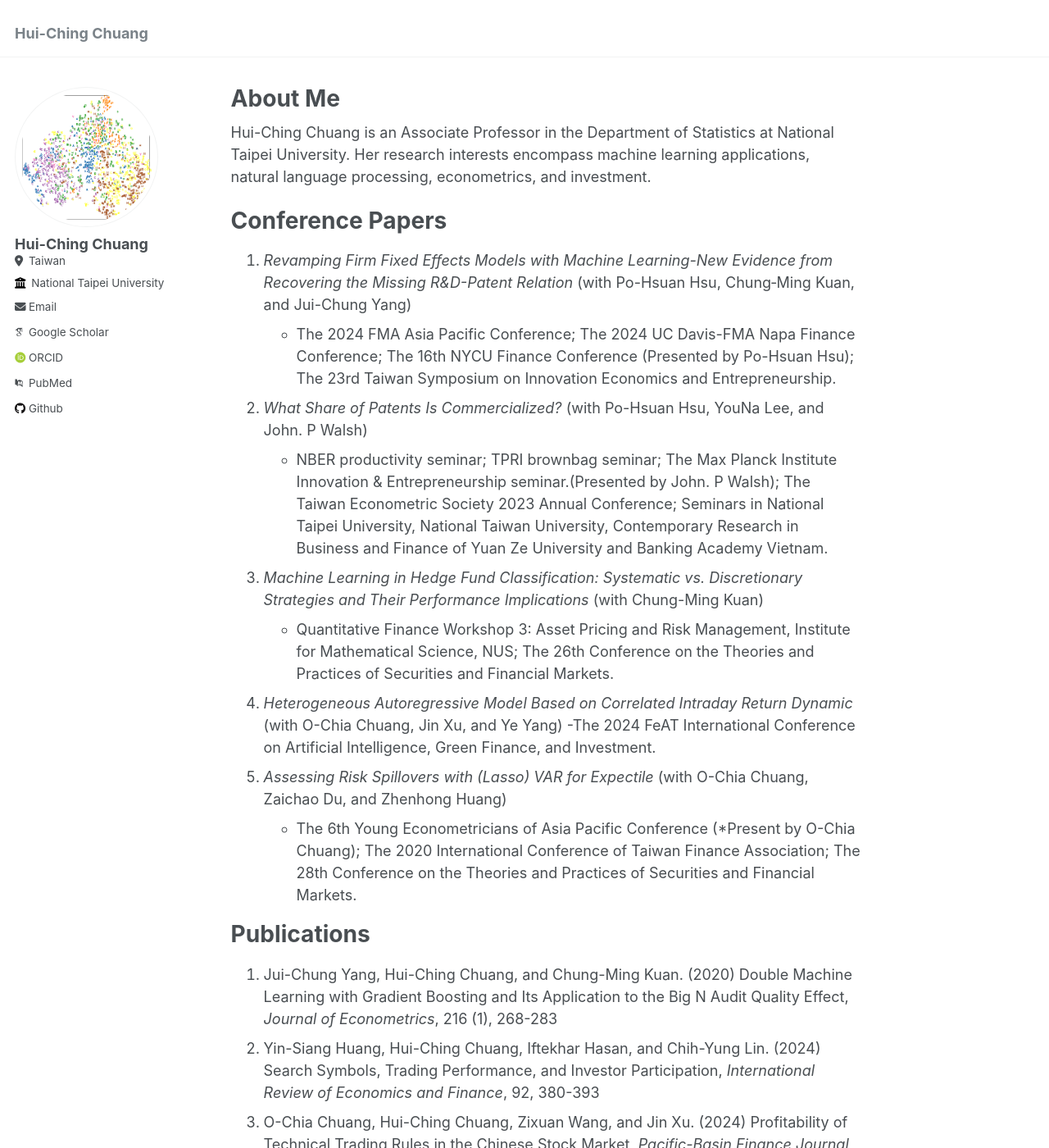
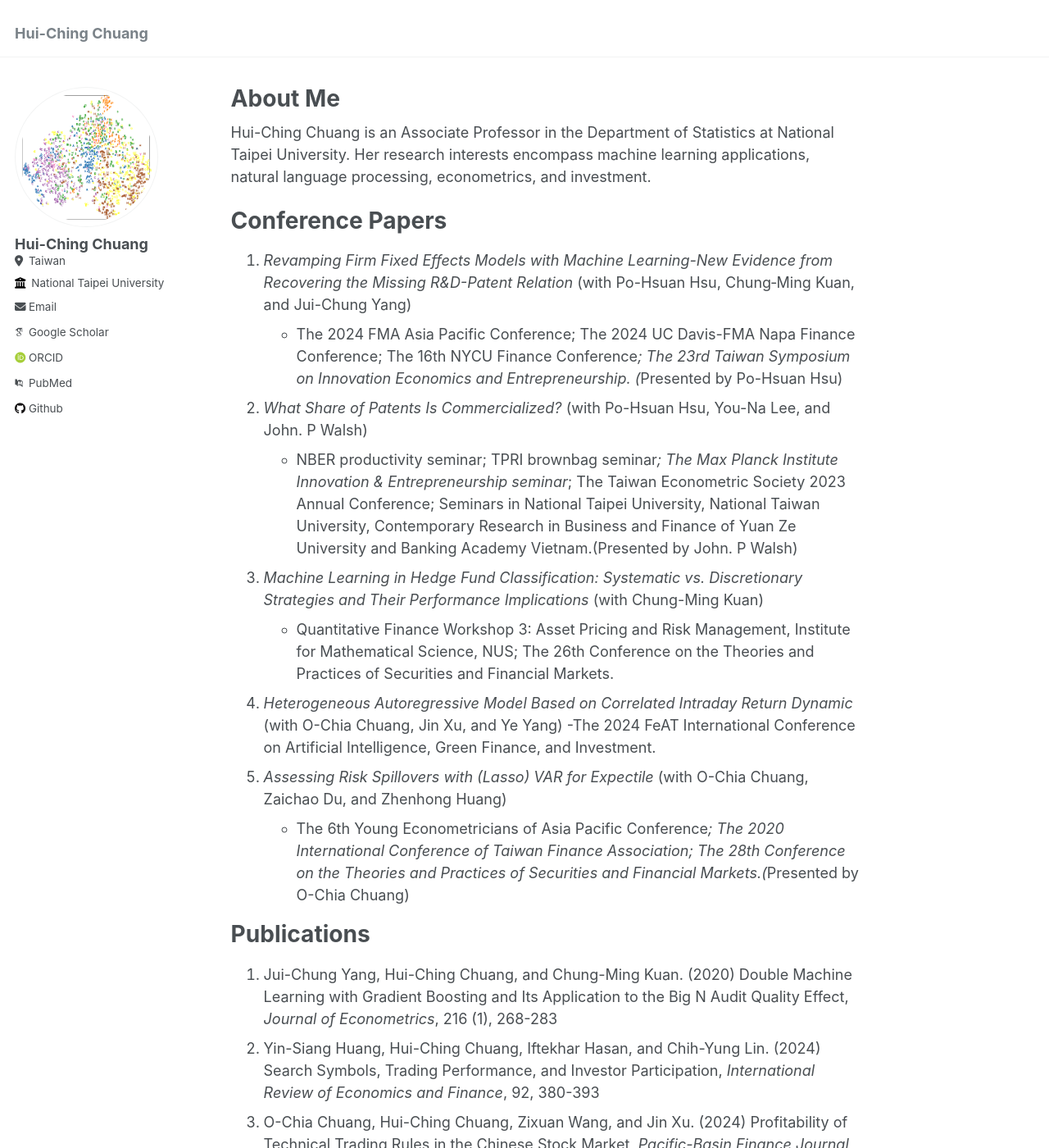
Before and after one commit to hcchuang/hcchuang.github.io, a Jekyll site: the page built from _pages/about.md, in a window 1280 px wide and 1400 px high. Shown: the whole window at 82% size. Built offline with Jekyll 4.4.1, drawn with Linux system fonts in a browser that asks for light colours; some web fonts are replaced.

Commit message:
Update about.md

```diff
--- a/_pages/about.md
+++ b/_pages/about.md
@@ -14,15 +14,15 @@ Hui-Ching Chuang is an Associate Professor in the Department of Statistics at Na
 Conference Papers
 ======
 1.  _Revamping Firm Fixed Effects Models with Machine Learning-New Evidence from Recovering the Missing R&D-Patent Relation_ (with Po-Hsuan Hsu, Chung‐Ming Kuan, and Jui-Chung Yang)
-   - The 2024 FMA Asia Pacific Conference; The 2024 UC Davis-FMA Napa Finance Conference; The 16th NYCU Finance Conference (Presented by Po-Hsuan Hsu); The 23rd Taiwan Symposium on Innovation Economics and Entrepreneurship.
-1.  _What Share of Patents Is Commercialized?_ (with Po-Hsuan Hsu, YouNa Lee, and John. P Walsh)
-   - NBER productivity seminar; TPRI brownbag seminar; The Max Planck Institute Innovation & Entrepreneurship seminar.(Presented by John. P Walsh); The Taiwan Econometric Society 2023 Annual Conference; Seminars in National Taipei University, National Taiwan University, Contemporary Research in Business and Finance of Yuan Ze University and Banking Academy Vietnam.
+   - The 2024 FMA Asia Pacific Conference; The 2024 UC Davis-FMA Napa Finance Conference; The 16th NYCU Finance Conference*; The 23rd Taiwan Symposium on Innovation Economics and Entrepreneurship. (*Presented by Po-Hsuan Hsu)
+1.  _What Share of Patents Is Commercialized?_ (with Po-Hsuan Hsu, You-Na Lee, and John. P Walsh)
+   - NBER productivity seminar; TPRI brownbag seminar*; The Max Planck Institute Innovation & Entrepreneurship seminar*; The Taiwan Econometric Society 2023 Annual Conference; Seminars in National Taipei University, National Taiwan University, Contemporary Research in Business and Finance of Yuan Ze University and Banking Academy Vietnam.(Presented by John. P Walsh)
 1.  _Machine Learning in Hedge Fund Classification: Systematic vs. Discretionary Strategies and Their Performance Implications_ (with Chung-Ming Kuan)
    - Quantitative Finance Workshop 3: Asset Pricing and Risk Management, Institute for Mathematical Science, NUS; The 26th Conference on the Theories and Practices of Securities and Financial Markets.
 1.  _Heterogeneous Autoregressive Model Based on Correlated Intraday Return Dynamic_ (with O-Chia Chuang, Jin Xu, and Ye Yang)
    -The 2024 FeAT International Conference on Artificial Intelligence, Green Finance, and Investment.
 1.  _Assessing Risk Spillovers with (Lasso) VAR for Expectile_ (with O-Chia Chuang, Zaichao Du, and Zhenhong Huang)
-   - The 6th Young Econometricians of Asia Pacific Conference (*Present by O-Chia Chuang); The 2020 International Conference of Taiwan Finance Association; The 28th Conference on the Theories and Practices of Securities and Financial Markets.
+   - The 6th Young Econometricians of Asia Pacific Conference*; The 2020 International Conference of Taiwan Finance Association; The 28th Conference on the Theories and Practices of Securities and Financial Markets.(*Presented by O-Chia Chuang)
 
 Publications
 ======
```
